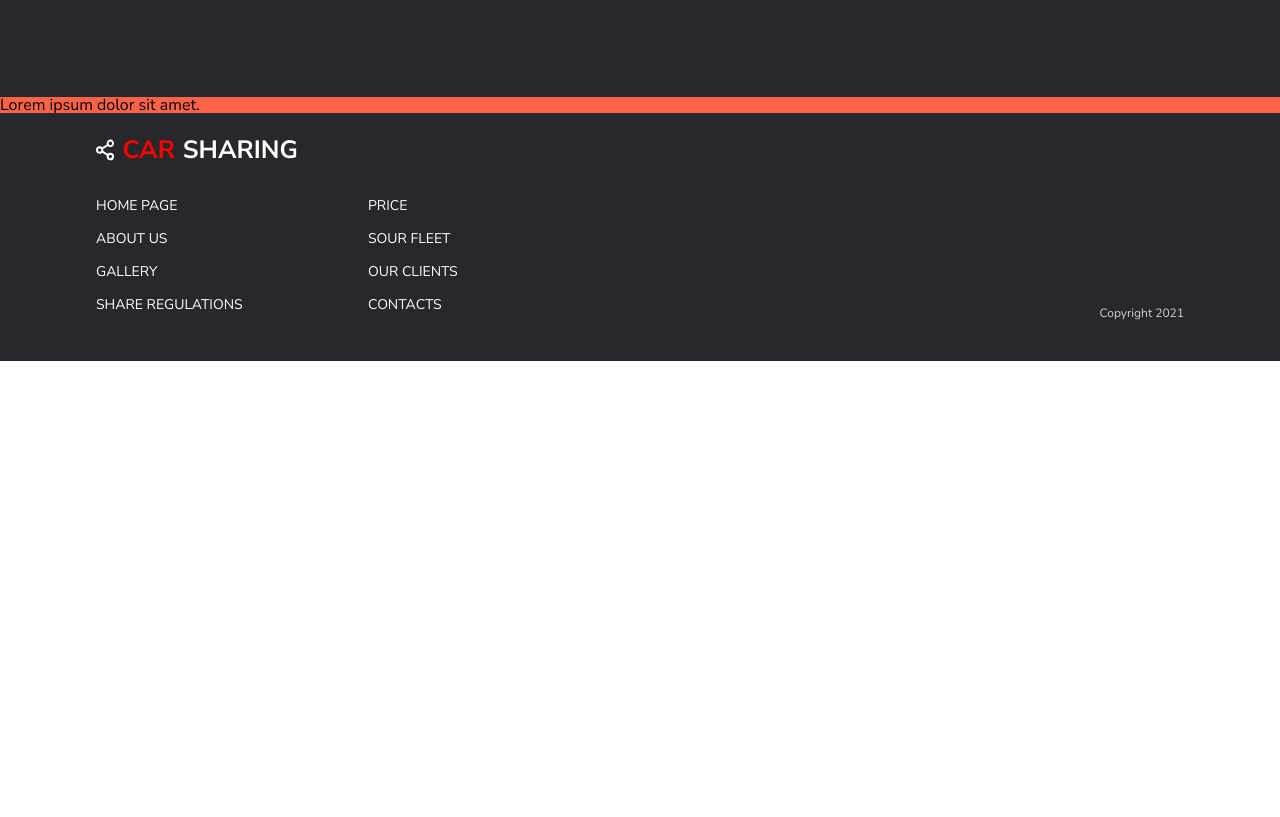
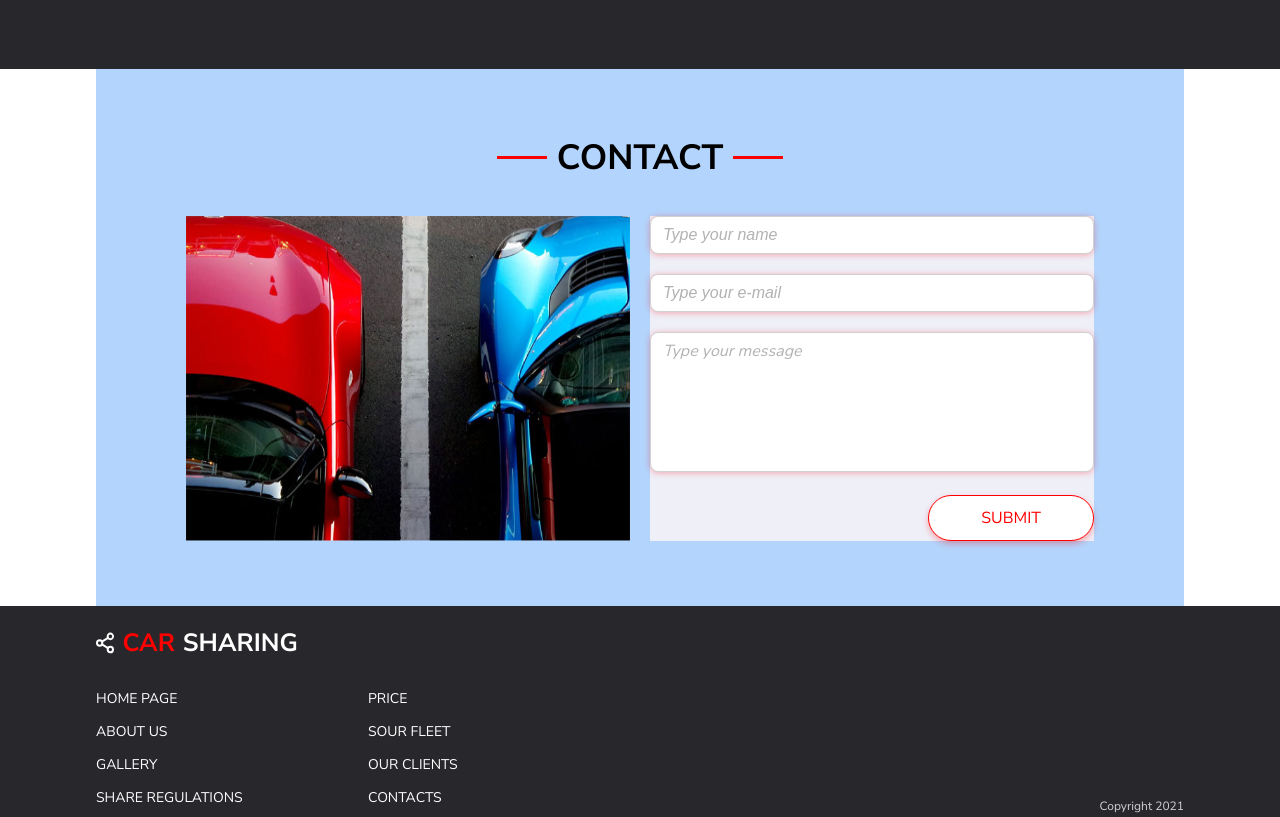
Before and after one commit to bobkoby5i/intro-html-css-examples, a plain HTML site: page car_sharing/index.html in a window 1280 px wide. Shown: the part 1981-2798 px from the top of the page. Before the commit the page ends 2342 px from the top, so only its background shows below. Drawn offline with Linux system fonts and the light colour scheme.

Commit message:
added from with basic styles

```diff
--- a/car_sharing/css/style.css
+++ b/car_sharing/css/style.css
@@ -35,7 +35,7 @@ body {
     background-position: center;
     background-size: cover;
     /*height: 807px;*/
-    height: 100vh;
+    height: calc( 100vh - 56px /2  );
 }
 
 
@@ -424,6 +424,123 @@ body {
 
 
 
+/* contact form begin */
+
+.contact-section {
+    display: flex;
+    background-color: #b3d4fc;
+    justify-content: center;
+    flex-direction: column;
+    align-items: center;
+    padding: 65px 0;
+}
+
+.contact_image_and_form img{
+    width: 444px;
+}
+.contact-title{
+    display: flex;
+    justify-content: center;
+    align-items: center;
+    font-weight: 700;
+    font-size: 35px;
+    line-height: 47px;
+    color: black;
+    text-align: center;
+    width: 100%;
+    text-transform: uppercase;
+}
+
+.contact_image_and_form {
+    display: flex;
+    justify-content: center;
+    gap: 20px;
+    padding-top: 35px;
+}
+
+
+.my_form {
+    display: flex;
+    background-color: #efeff8;
+    width: 444px;
+}
+
+.my_form input {
+    width: 444px;
+    border: 1px solid #D1D1D1;
+    border-radius: 8px;
+    box-shadow: 0px 1px 6px #FF00004D;
+    font-size: 16px;
+    line-height: 20px;
+    font-style: italic;
+    padding: 8px 12px 8px 12px;
+    margin-bottom: 20px;
+    box-sizing: border-box;
+}
+
+.my_form input:focus {
+    outline: none !important;
+    border-color: #FF0000;
+    box-shadow: 0px 1px 6px #FF00004D;
+}
+
+.my_form input::placeholder {
+    color: #B2B2B2;
+    font-style: italic;
+}
+
+.my_form textarea::placeholder {
+    color: #B2B2B2;
+    font-style: italic;
+}
+
+.my_form textarea{
+    width: 100%;
+    resize: none;
+    min-height: 140px;
+    border: 1px solid #D1D1D1;
+    border-radius: 8px;
+    box-shadow: 0px 1px 6px #FF00004D;
+    font-size: 16px;
+    font-style: italic;
+    font-family: "Nunito Sans", sans-serif;
+    line-height: 20px;
+    color: #B2B2B2;
+    padding: 8px 12px;
+}
+
+.my_form textarea:focus {
+    outline: none !important;
+    border-color: #FF0000;
+    box-shadow: 0px 1px 6px #FF00004D;
+}
+
+
+
+/* contact form end */
+
+
+
+.contact-btn-submit {
+    border: 1px solid;
+    border-color: var(--primary-color);
+    border-radius: 50px;
+    font-size: 16px;
+    line-height: 22px;
+    padding: 11px 52px;
+    text-transform:   uppercase ;
+    font-family: "Nunito Sans", sans-serif;
+    color: var(--primary-color);
+    background-color: var(--secondary-color);
+    box-shadow:  0px 3px 6px #FF00004D;
+    font-weight: 400;
+}
+
+.contact-btn-row{
+    padding-top:20px;
+    display: flex;
+    justify-content: end;
+}
 
 
 
@@ -435,11 +552,6 @@ body {
 
 
 
-
-
-.section-contact {
-    background-color: tomato;
-}
 
 
 /* footer */
@@ -485,6 +597,7 @@ body {
 }
 
 
+
 .page-footer-nav p{
     flex-basis: 50%;
     text-align: right;
--- a/car_sharing/index.html
+++ b/car_sharing/index.html
@@ -141,8 +141,43 @@
 </section>
 </div>
 
-<section class="section-contact">
-  <p>Lorem ipsum dolor sit amet.</p>
+
+
+<!--
+Name - input[type="text"]
+Email - input[type="email"]
+Message - textarea
+Zgoda - input[type="checkbox"] niestandardowo ostylowany, jednym ze znanych Ci sposobów
+Przycisk wyślij - button[type="submit"]
+Pierwszy input jest zaznaczony na czerwono. Jest to reprezentacja stanu :focus. Domyślnie pole ma szare obramowanie.
+
+-->
+
+<section class="contact-section container">
+  <h2 class="contact-title subTitle">contact</h2>
+  <div class="contact_image_and_form">
+      <img src="./images/Form%20Photo.png">
+      <div class="my_form">
+        <form action="#" >
+<!--          <label for="box_name" class="my_label">Login</label><BR>-->
+          <input id="box_name" type="text" class="contact_form_box" placeholder="Type your name"><BR>
+<!--          <label for="box_password" class="my_label">Password</label><BR>-->
+          <input id="box_password" type="password" class="contact_form_box" placeholder="Type your e-mail">
+<!--          <label for="box_message">Tell us your story:</label><BR>-->
+          <textarea id="box_message" class="contact_form_box" name="message" >Type your message</textarea>
+<!--          <hr>-->
+<!--          <input id="accept_rules" type="checkbox" />-->
+<!--          <label for="accept_rules">Accept rules</label>-->
+          <div class="contact-btn-row">
+            <button class="contact-btn-submit" type="submit">Submit</button>
+          </div>
+        </form>
+
+  </div>
+
+
+
+
 </section>
 
 
```
